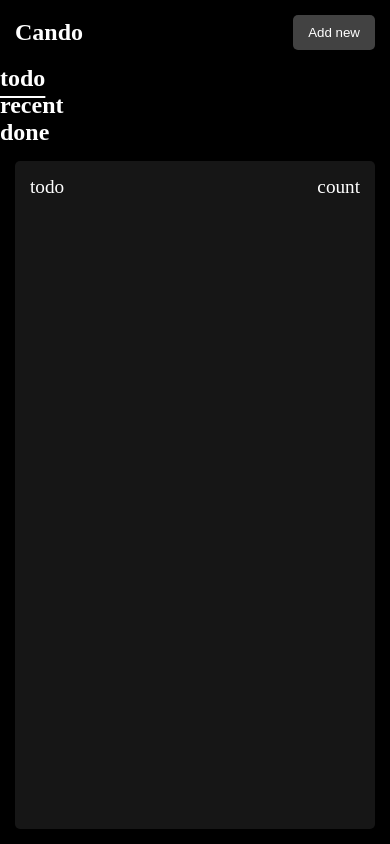
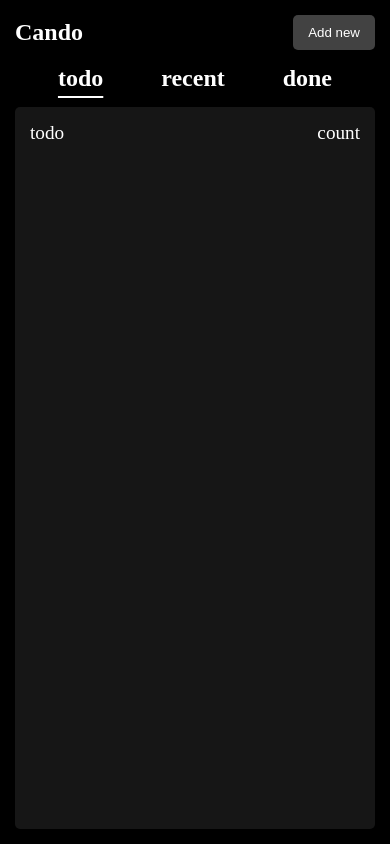
Before and after one commit to Mohit23490/CANDO, a plain HTML site: page frontend/index.html in a window 390 px wide. Drawn offline with Linux system fonts and the light colour scheme; no server answers.

Commit message:
header changes

```diff
--- a/frontend/style.css
+++ b/frontend/style.css
@@ -165,5 +165,8 @@ content .colums .task button{
     }
     .header{
         display:block;
+         display:flex;
+        align-items: center;
+         justify-content: space-evenly;
     }
 }
```
